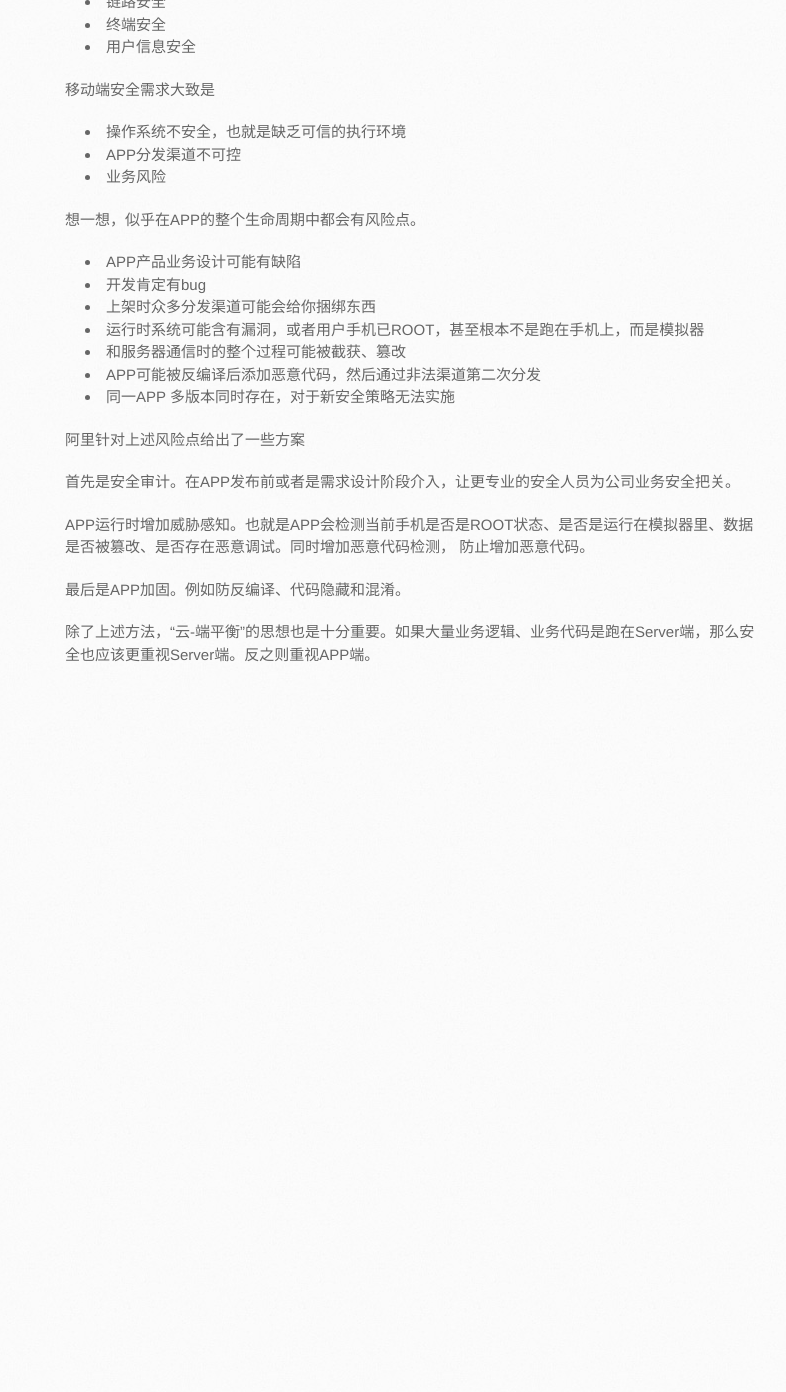
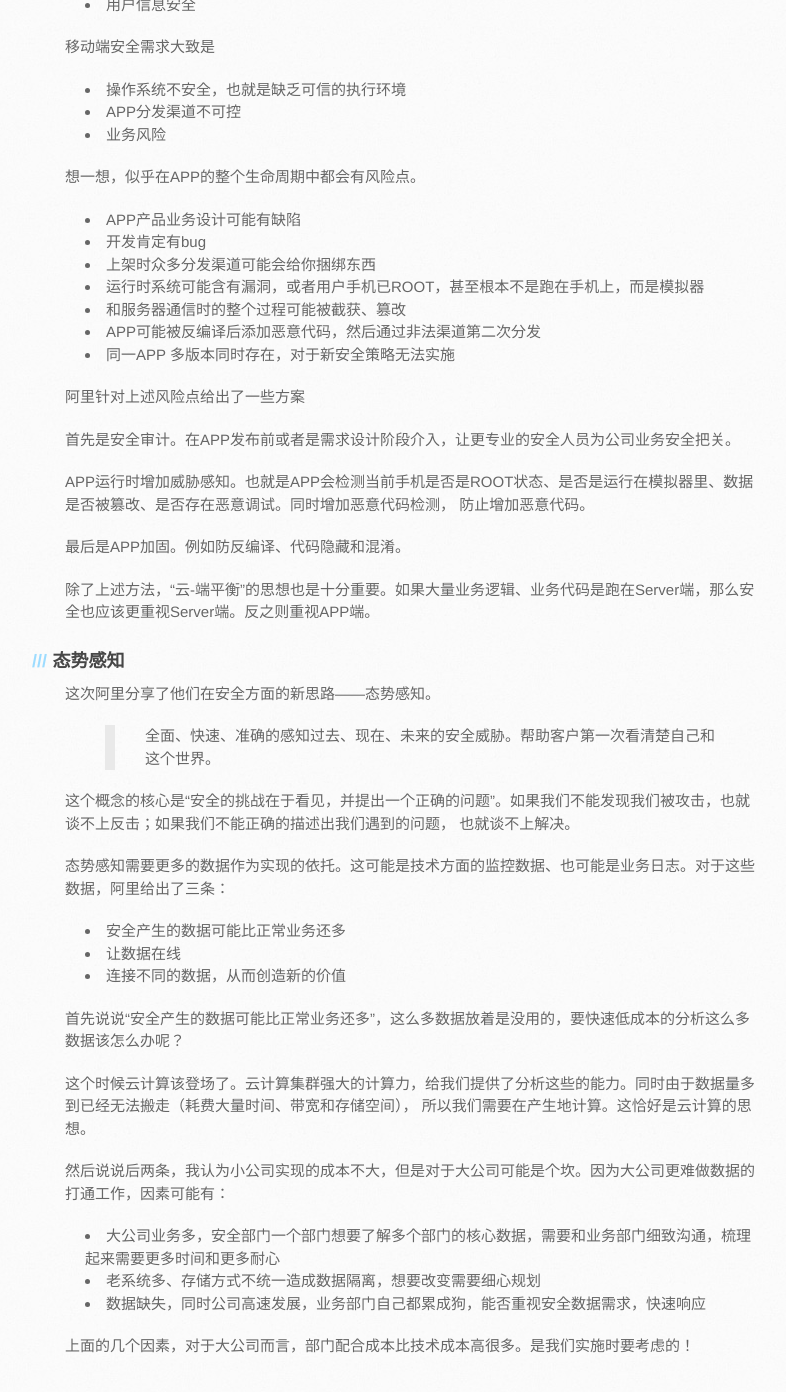
Before and after one commit to WalterInSH/walterinsh.github.io, a Jekyll site: the page built from _posts/2015-07-13-2015-alibaba-security-summit-review.md, in a window 1280 px wide and 1400 px high, scrolled down 1994 px. Shown: the top 1392 px of the window, without its empty margins (105-891 px from the left). Built offline with Jekyll 4.4.1, drawn with Linux system fonts in a browser that asks for light colours; some web fonts are replaced; Markdown is read by kramdown in place of the engine named in the settings; comment, search, counter and statistics services are not loaded; before the commit the page ends 2703 px from its top, so only the background shows below that; some of the changed text lies outside the part shown.

Commit message:
add content

```diff
--- a/_posts/2015-07-13-2015-alibaba-security-summit-review.md
+++ b/_posts/2015-07-13-2015-alibaba-security-summit-review.md
@@ -16,14 +16,12 @@ date:   2015-07-13
 
 面对更强的对手，更快更丰富的业务，我们作安全的能否跟上节奏？我们到底是在不停进步，还是在享受之前技术的红利？
 
-阿里作为国内电商执牛耳者，在安全这条路上经历的很多事，我们也会自然的遇到；而它面对的，我们有一天很有可能也要面对。
+阿里作为这次大会组织者，在国内电商领域也是执牛耳者，在安全这条路上经历的很多事，我们也会自然的遇到；而它面对的，我们有一天很有可能也要面对。
 
 例如目前阿里发展的两条路，一个是冲出国际，一个是深入农村。面对两种消费习惯、教育背景完全不同的用户，
 对于风控安全是个挑战。无论电商、还是银行，很多行业的安全都必然要面对这个问题，只是时间问题。
 
 ###云安全
-
-上段聊到了阿里，那继续回忆下阿里的内容吧。
 
 阿里云作为国内知名云服务提供商，业务服务于政府、国企、私企、个人、开发者，上面的网站也是千奇百怪，
 间接服务的用户也是各种各样。有正常的用户，也有恶意用户。刷广告的、发黄图的、散播暴恐言论的。
@@ -87,3 +85,31 @@ APP运行时增加威胁感知。也就是APP会检测当前手机是否是ROOT
 最后是APP加固。例如防反编译、代码隐藏和混淆。
 
 除了上述方法，“云-端平衡”的思想也是十分重要。如果大量业务逻辑、业务代码是跑在Server端，那么安全也应该更重视Server端。反之则重视APP端。
+
+###态势感知
+
+这次阿里分享了他们在安全方面的新思路——态势感知。
+
+>全面、快速、准确的感知过去、现在、未来的安全威胁。帮助客户第一次看清楚自己和这个世界。
+
+这个概念的核心是“安全的挑战在于看见，并提出一个正确的问题”。如果我们不能发现我们被攻击，也就谈不上反击；如果我们不能正确的描述出我们遇到的问题，
+也就谈不上解决。
+
+态势感知需要更多的数据作为实现的依托。这可能是技术方面的监控数据、也可能是业务日志。对于这些数据，阿里给出了三条：
+
+* 安全产生的数据可能比正常业务还多
+* 让数据在线
+* 连接不同的数据，从而创造新的价值
+
+首先说说“安全产生的数据可能比正常业务还多”，这么多数据放着是没用的，要快速低成本的分析这么多数据该怎么办呢？
+
+这个时候云计算该登场了。云计算集群强大的计算力，给我们提供了分析这些的能力。同时由于数据量多到已经无法搬走（耗费大量时间、带宽和存储空间），
+所以我们需要在产生地计算。这恰好是云计算的思想。
+
+然后说说后两条，我认为小公司实现的成本不大，但是对于大公司可能是个坎。因为大公司更难做数据的打通工作，因素可能有：
+
+* 大公司业务多，安全部门一个部门想要了解多个部门的核心数据，需要和业务部门细致沟通，梳理起来需要更多时间和更多耐心
+* 老系统多、存储方式不统一造成数据隔离，想要改变需要细心规划
+* 数据缺失，同时公司高速发展，业务部门自己都累成狗，能否重视安全数据需求，快速响应
+
+上面的几个因素，对于大公司而言，部门配合成本比技术成本高很多。是我们实施时要考虑的！
```
